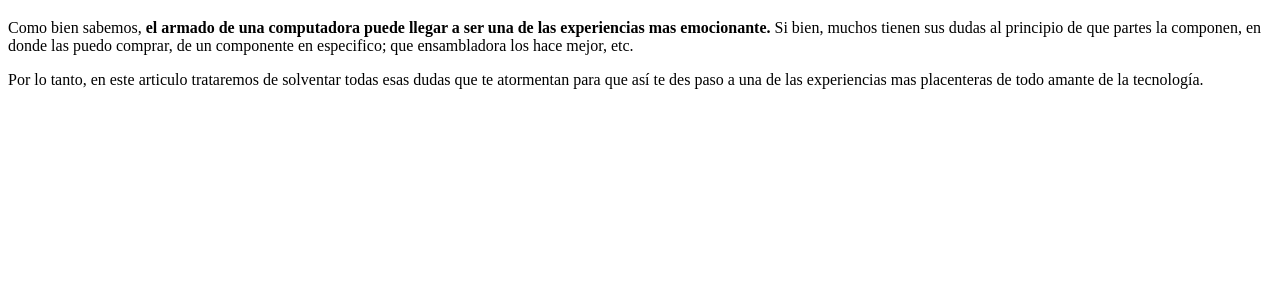
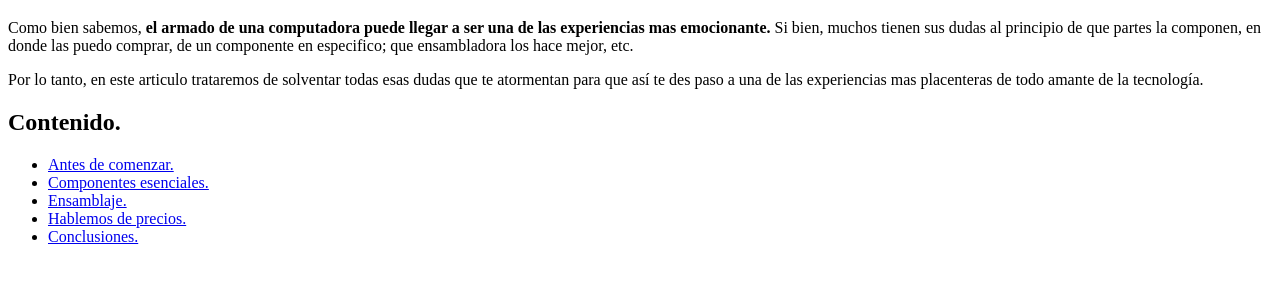
Before and after one commit to massana2110/Labo1_PW, a plain HTML site: page index.html in a window 1280 px wide. Shown: the part 61-344 px from the top of the page. Drawn offline with Linux system fonts and the light colour scheme.

Commit message:
Tabla de contenido

```diff
--- a/index.html
+++ b/index.html
@@ -9,11 +9,18 @@
 <body>
     <h1>Como armar un PC Gamer.</h1>
     <p>
-        Como bien sabemos, <strong>el armado de una computadora puede llegar a ser una de las experiencias mas emocionante.</strong> Si bien, muchos tienen sus dudas al principio de que partes la componen, en donde las puedo comprar, de un componente en especifico; que ensambladora los hace mejor, etc.
+        Como bien sabemos, <strong> el armado de una computadora puede llegar a ser una de las experiencias mas emocionante.</strong> Si bien, muchos tienen sus dudas al principio de que partes la componen, en donde las puedo comprar, de un componente en especifico; que ensambladora los hace mejor, etc.
     </p>
     <p>
         Por lo tanto, en este articulo trataremos de solventar todas esas dudas que te atormentan para que así te des paso a una de las experiencias mas placenteras de todo amante de la tecnología.
     </p>
-
+    <h2>Contenido.</h2>
+    <ul>
+        <li><a href="#">Antes de comenzar.</a></li>
+        <li><a href="#">Componentes esenciales.</a></li>
+        <li><a href="#">Ensamblaje.</a></li>
+        <li><a href="#">Hablemos de precios.</a></li>
+        <li><a href="#">Conclusiones.</a></li>
+    </ul>
 </body>
 </html>
```
